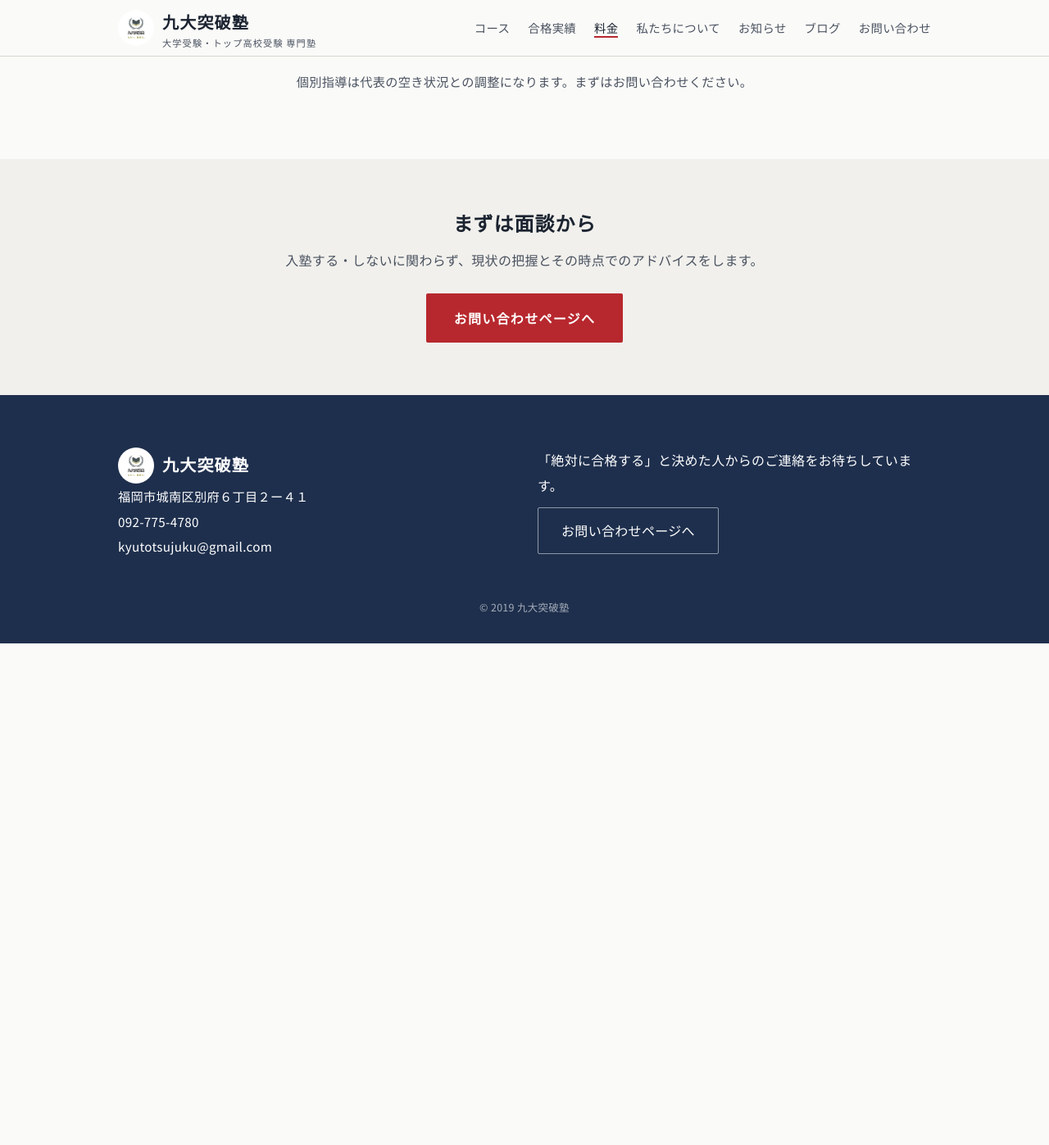
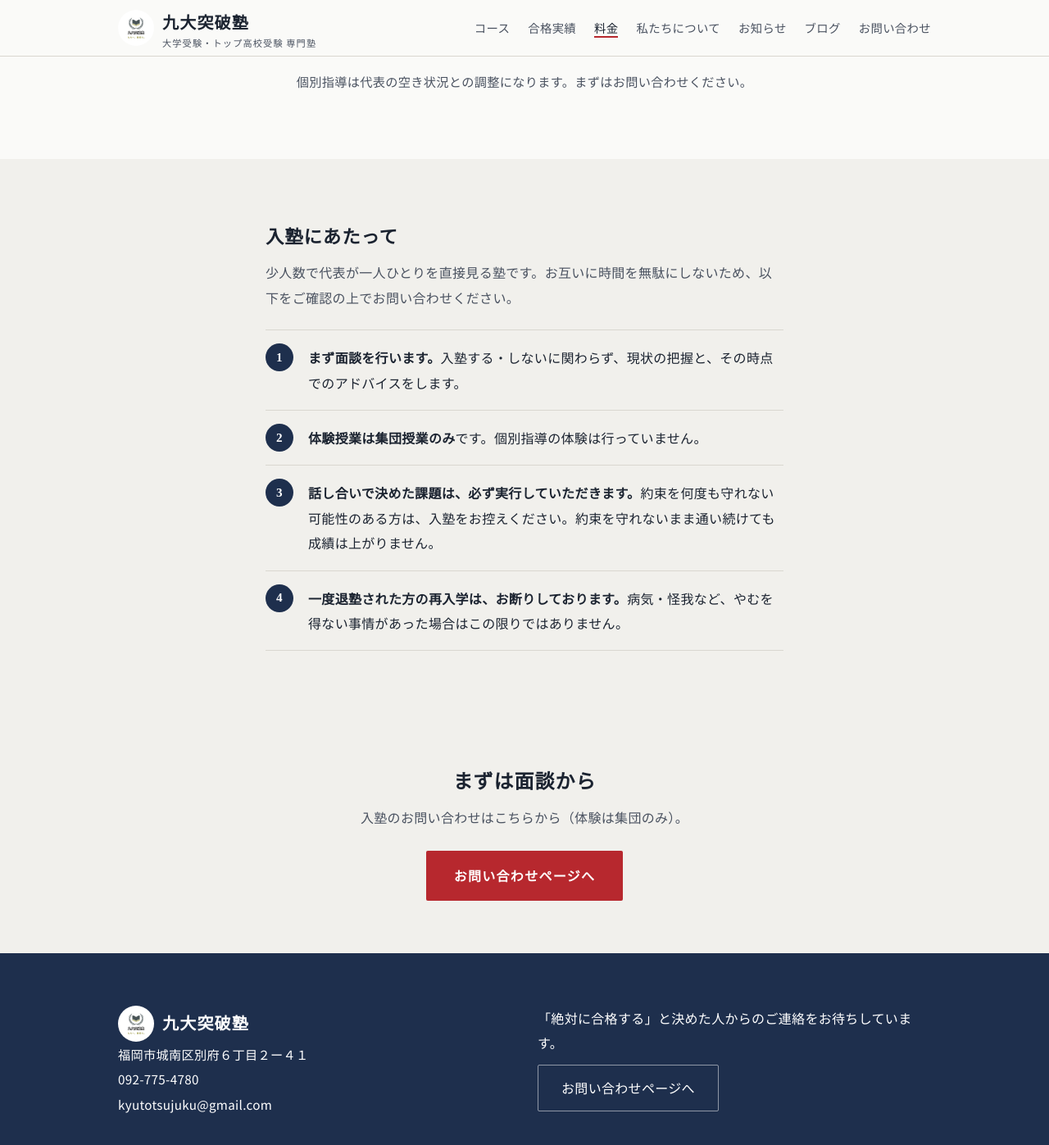
Before and after one commit to kyutotsujuku-collab/kyudai-top, a Jekyll site: the page ryokin/index.html, which Jekyll copies as it is, in a window 1280 px wide and 1400 px high, scrolled down 807 px. Shown: the top 1397 px of the window at 82% size. Built offline with Jekyll 4.4.1, drawn with Linux system fonts in a browser that asks for light colours; before the commit the page ends 1592 px from its top, so only the background shows below that.

Commit message:
Update index.html

```diff
--- a/ryokin/index.html
+++ b/ryokin/index.html
@@ -18,6 +18,13 @@
 .plan .desc{margin-top:12px;font-size:.92rem;color:var(--ink2)}
 .plan.featured{border:2px solid var(--seal)}
 .note-center{text-align:center;color:var(--ink2);font-size:.95rem;margin-top:36px}
+.terms-h{font-size:1.4rem;margin-bottom:12px}
+.terms-lead{color:var(--ink2);margin-bottom:24px}
+.terms{list-style:none;counter-reset:n;margin:0}
+.terms li{counter-increment:n;position:relative;padding:18px 0 18px 52px;border-top:1px solid var(--line);line-height:1.9}
+.terms li:last-child{border-bottom:1px solid var(--line)}
+.terms li::before{content:counter(n);position:absolute;left:0;top:16px;width:34px;height:34px;border-radius:50%;background:var(--navy);color:#fff;font-family:"Noto Serif JP",serif;font-weight:700;display:grid;place-items:center;font-size:.95rem}
+.terms strong{color:var(--ink)}
 @media (max-width:820px){.plans{grid-template-columns:1fr}}
 </style>
 </head>
@@ -27,7 +34,7 @@
     <a class="brand" href="/"><img src="/assets/logo.jpg" alt=""><span>九大突破塾<small>大学受験・トップ高校受験 専門塾</small></span></a>
     <button class="menu-btn" onclick="document.querySelector('nav').classList.toggle('open')" aria-label="メニュー">メニュー</button>
     <nav><ul>
-      <li class="nav-drop"><a href="/#courses">コース</a><ul><li><a href="/kisotsu/">既卒生</a></li><li><a href="/kou3/" aria-current="page">高３</a></li><li><a href="/kou2/">高２</a></li><li><a href="/kou1/">高１</a></li><li><a href="/chugaku-koritsu/">公立中学生</a></li><li><a href="/chugaku-shiritsu/">私立中学生</a></li></ul></li>
+      <li class="nav-drop"><a href="/#courses">コース</a><ul><li><a href="/kisotsu/">既卒生</a></li><li><a href="/kou3/">高３</a></li><li><a href="/kou2/">高２</a></li><li><a href="/kou1/">高１</a></li><li><a href="/chugaku-koritsu/">公立中学生</a></li><li><a href="/chugaku-shiritsu/">私立中学生</a></li></ul></li>
       <li><a href="/#results">合格実績</a></li>
       <li><a href="/ryokin/" aria-current="page">料金</a></li>
       <li><a href="/about/">私たちについて</a></li>
@@ -52,7 +59,17 @@
   </div>
   <p class="note-center">個別指導は代表の空き状況との調整になります。まずはお問い合わせください。</p>
 </div></section>
-<div class="cta-band"><div class="wrap"><h2>まずは面談から</h2><p>入塾する・しないに関わらず、現状の把握とその時点でのアドバイスをします。</p><a class="btn" href="/contact/">お問い合わせページへ</a></div></div>
+<section class="alt"><div class="wrap narrow">
+  <h2 class="terms-h">入塾にあたって</h2>
+  <p class="terms-lead">少人数で代表が一人ひとりを直接見る塾です。お互いに時間を無駄にしないため、以下をご確認の上でお問い合わせください。</p>
+  <ol class="terms">
+    <li><strong>まず面談を行います。</strong>入塾する・しないに関わらず、現状の把握と、その時点でのアドバイスをします。</li>
+    <li><strong>体験授業は集団授業のみ</strong>です。個別指導の体験は行っていません。</li>
+    <li><strong>話し合いで決めた課題は、必ず実行していただきます。</strong>約束を何度も守れない可能性のある方は、入塾をお控えください。約束を守れないまま通い続けても成績は上がりません。</li>
+    <li><strong>一度退塾された方の再入学は、お断りしております。</strong>病気・怪我など、やむを得ない事情があった場合はこの限りではありません。</li>
+  </ol>
+</div></section>
+<div class="cta-band"><div class="wrap"><h2>まずは面談から</h2><p>入塾のお問い合わせはこちらから（体験は集団のみ）。</p><a class="btn" href="/contact/">お問い合わせページへ</a></div></div>
 
 <footer id="contact">
   <div class="wrap ft">
```
